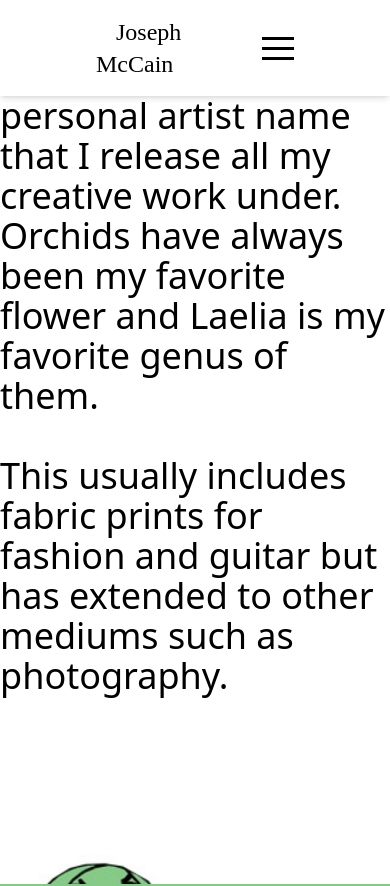
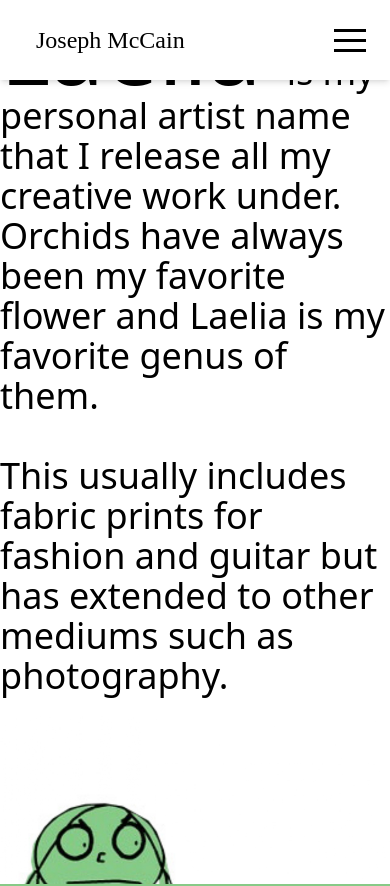
Before and after one commit to anukitsim/porfolioForJoseph, a Next.js app: page /laelia in a window 390 px wide. Shown: the top 886 px of the page. Built offline with nearby package versions, Linux system fonts and the light colour scheme; a web font is replaced by a local one.

Commit message:
about page fully responsive

```diff
--- a/app/about/layout.jsx
+++ b/app/about/layout.jsx
@@ -40,7 +40,7 @@ export default function RootLayout({ children }) {
         <div
           className="fixed inset-0 z-50 flex"
           style={{
-            color: "white",
+            color: "black",
             backgroundColor: "rgba(240, 240, 240, 0.5)",
             width: window.innerWidth < 1000 ? "60%" : "33.33%",
             height: "100%",
--- a/app/laelia/page.jsx
+++ b/app/laelia/page.jsx
@@ -13,8 +13,8 @@ const Laelia = () => {
 
   return (
     <main className="flex flex-col gap-5 container mx-auto max-[100px]:flex max-[1000px]:flex-col max-[1000px]:gap-10">
-      <div className="w-full h-screen flex flex-col md:flex-row gap-20 max-[1000px]:flex-col">
-        <div className="md:w-5/12 flex items-center">
+      <div className="w-full h-screen flex flex-col md:flex-row gap-5 max-[1000px]:flex-col">
+        <div className="md:w-6/12 flex items-center">
           <p className="text-4xl">
             {" "}
             <span className="text-8xl">
@@ -33,13 +33,14 @@ const Laelia = () => {
             </span>{" "}
           </p>
         </div>
-        <div className="md:w-7/12 relative max-[1000px]:flex-col">
+        <div className="md:w-6/12 relative max-[1000px]:flex-col">
           <Image
             src="/images/laelia-logo.jpg"
             alt="laelia-logo"
             width={500}
             height={500}
-            sizes="(min-width: 1960px) 849px, (min-width: 1040px) 43.33vw, (min-width: 780px) 401px, (min-width: 680px) 640px, calc(94.44vw + 17px)"
+            sizes="(min-width: 1280px) 500px, (min-width: 1040px) calc(18.64vw + 265px), (min-width: 780px) 401px, (min-width: 540px) 500px, calc(90.91vw + 27px)"
+            className="w-full h-auto"
             priority
           />
         </div>
--- a/components/Menu.jsx
+++ b/components/Menu.jsx
@@ -17,7 +17,7 @@ const Menu = () => {
     <div className="fixed top-0 left-0 bg-white right-0 shadow-md p-4 z-50"
 
     >
-<div className="flex flex-row justify-between mx-20 items-center ">
+<div className="flex flex-row justify-between mx-20 items-center max-[1000px]:mx-0">
       <ul>
         <li>
           <a href="/" className="text-2xl my-5 mx-5 font-custom list-none">
@@ -32,7 +32,7 @@ const Menu = () => {
           className="fixed inset-0 z-50 flex"
           style={{
             backgroundColor: "rgba(240, 240, 240, 0.5)",
-            width: window.innerWidth < 1000 ? "60%" : "33.33%",
+            width: window.innerWidth < 1000 ? "70%" : "33.33%",
             height: "100%",
             right: "0",
             backdropFilter: "blur(5px)",
```
